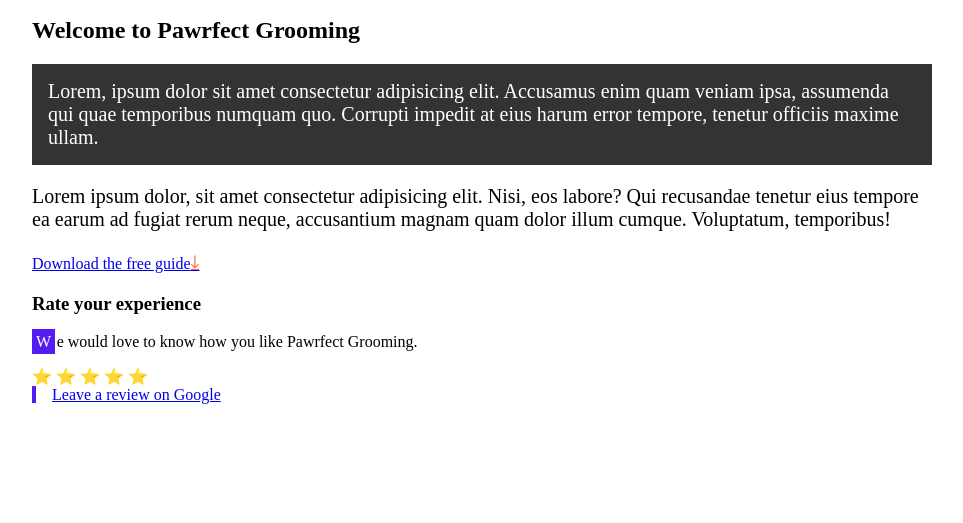
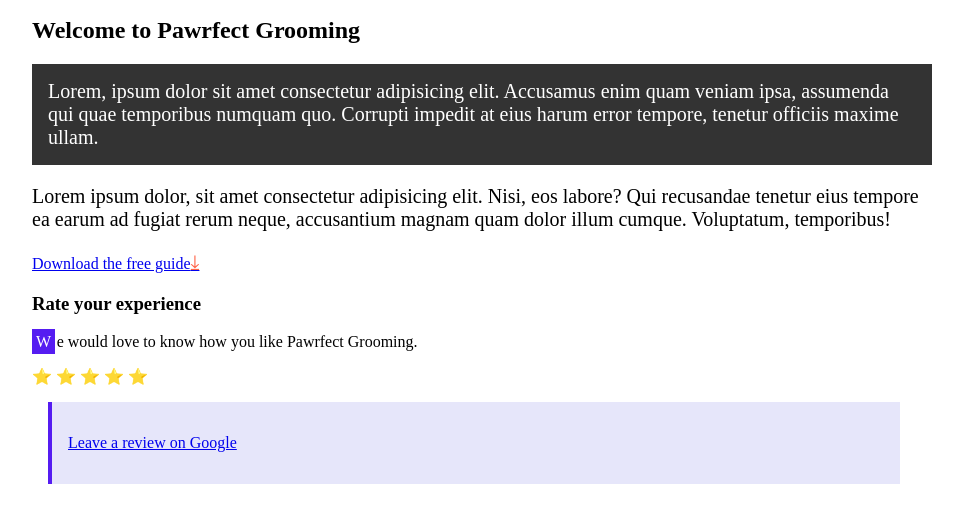
Before and after one commit to pott0137/mtm6201-week6, a plain HTML site: page index.html in a window 1280 px wide. Shown: the part 101-624 px from the top of the page, without its empty margins (158-1121 px from the left). Drawn offline with Linux system fonts and the light colour scheme.

Commit message:
adds calc() function

```diff
--- a/css/main.css
+++ b/css/main.css
@@ -93,3 +93,13 @@ h3 + p::first-letter {
     padding: .25rem;
     margin-right: .10rem;
 }
+
+/* calc() function */
+.google {
+    display: block;
+    background-color: lavender;
+    width: calc(100% - 6rem - 4px);
+    padding: 2rem;
+    margin: 1rem;
+    /* 4px border on left side aswell */
+}
```
